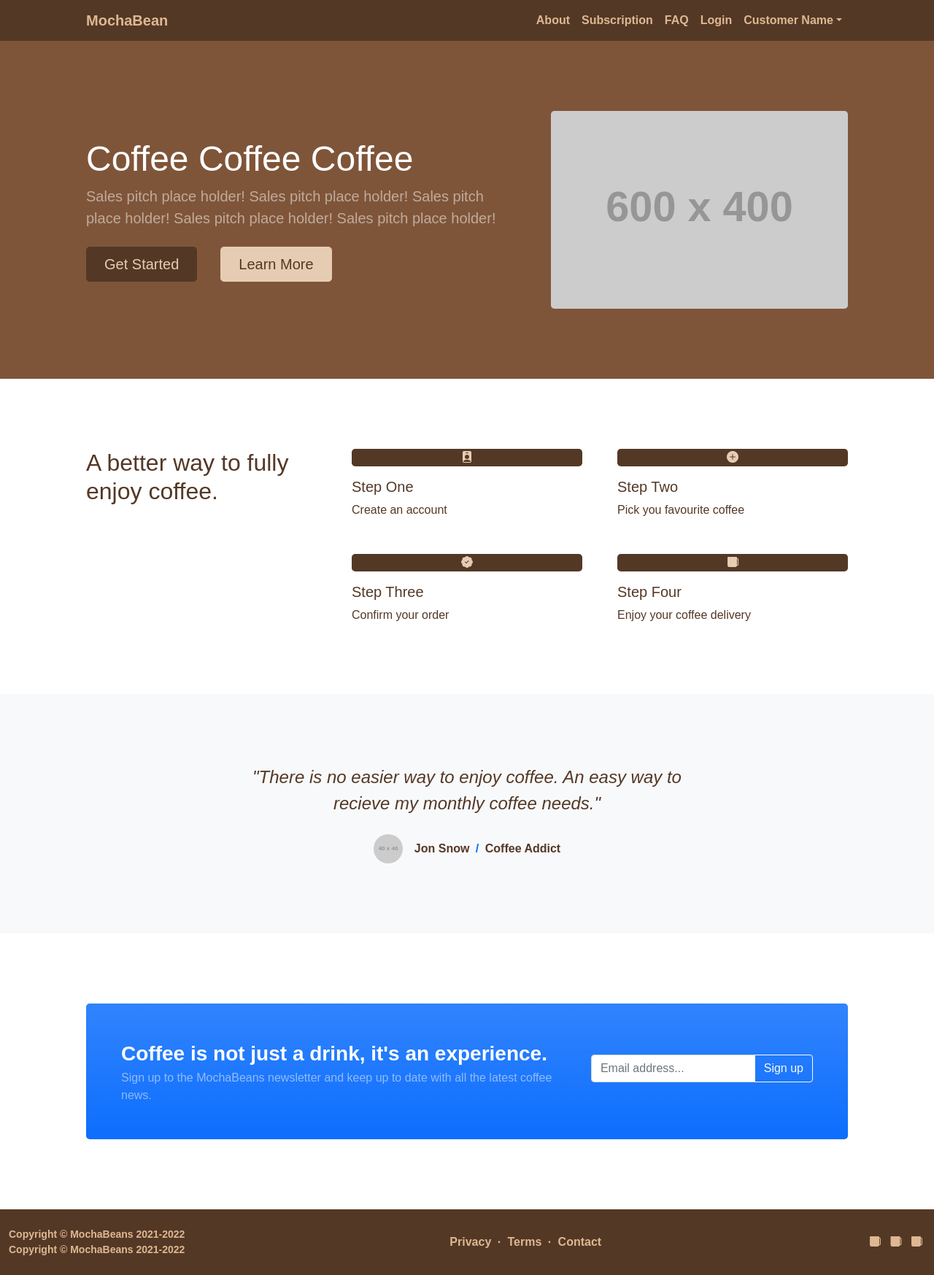
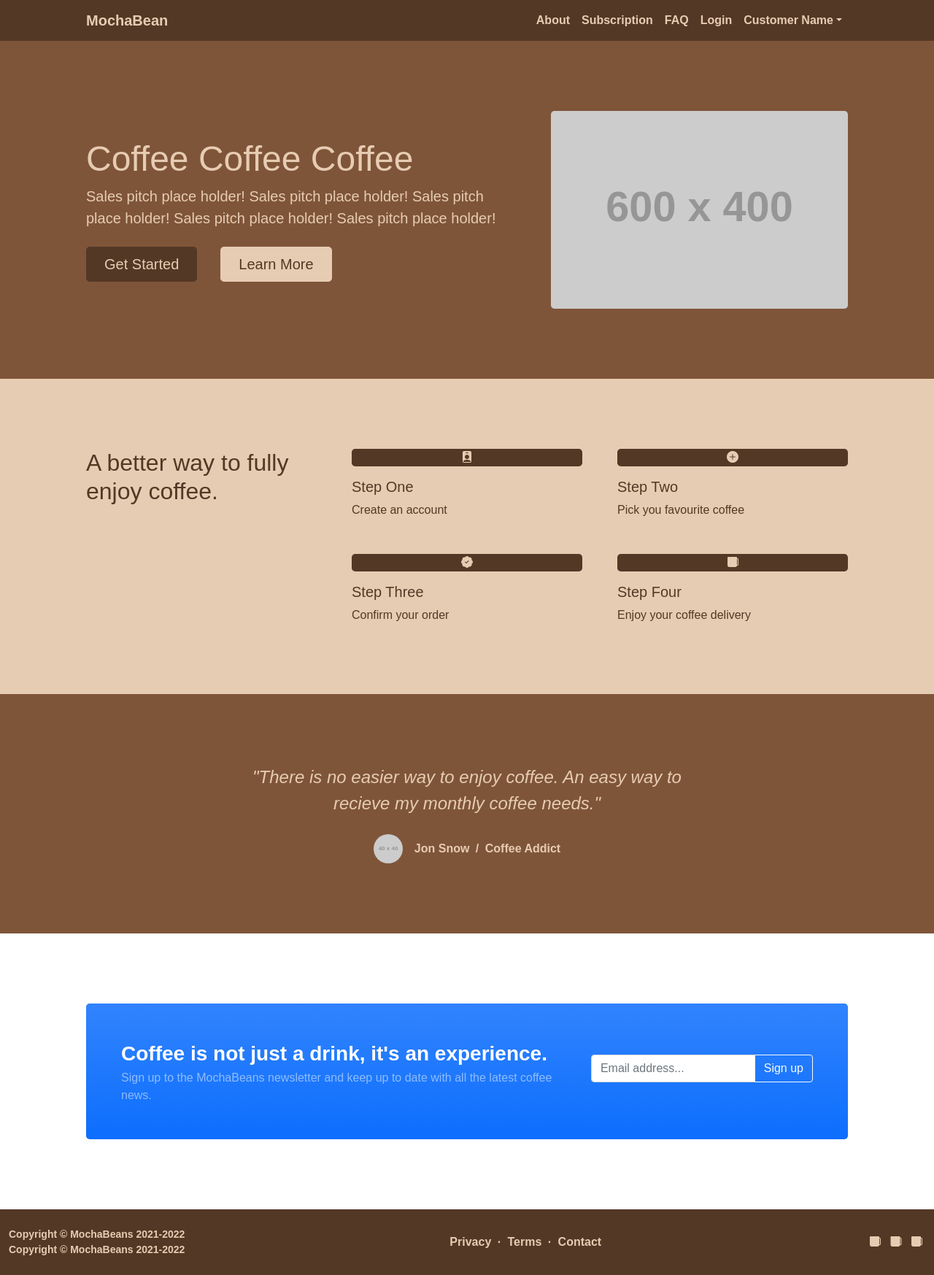
Before and after one commit to Code-Institute-Submissions/MSP-10, a Django app: page / in a window 1280 px wide. Shown: the whole page at 73% size. Run offline with Django 4.2, Linux system fonts and the light colour scheme; grey boxes labelled with a size stand in for pictures from a placeholder-image service; some libraries are stand-ins or nearby versions; some web fonts are replaced.

Commit message:
Update feedback styles in index.html
Setting the correct colors for the feedback section of index.html

```diff
--- a/static/css/style.css
+++ b/static/css/style.css
@@ -11,13 +11,13 @@ body {
 }
 
 .navigation-bar, .footer-bar {
-    color: #ddb892 !important;
+    color: #E6CCB2 !important;
     background-color: #543826 !important;
     text-decoration: none !important;
     font-weight: bold;
 }
 
-.index-header {
+.index-header, .feedback {
     background-color: #7f5539 !important;
     color: #E6CCB2 !important;
 }
@@ -45,3 +45,7 @@ body {
     border-color: #543826 !important;
     color: #E6CCB2 !important;
 }
+
+.guide {
+    background-color: #E6CCB2 !important;
+}
--- a/templates/index.html
+++ b/templates/index.html
@@ -31,8 +31,8 @@ Home Page
                         <div class="row gx-5 align-items-center justify-content-center">
                             <div class="col-lg-8 col-xl-7 col-xxl-6">
                                 <div class="my-5 text-center text-xl-start">
-                                    <h1 class="display-5 fw-bolder text-white mb-2">Coffee Coffee Coffee</h1>
-                                    <p class="lead fw-normal text-white-50 mb-4">Sales pitch place holder! Sales pitch place holder! Sales pitch place holder! Sales pitch place holder! Sales pitch place holder!</p>
+                                    <h1 class="display-5 fw-bolder mb-2">Coffee Coffee Coffee</h1>
+                                    <p class="lead fw-normal text-50 mb-4">Sales pitch place holder! Sales pitch place holder! Sales pitch place holder! Sales pitch place holder! Sales pitch place holder!</p>
                                     <div class="d-grid gap-3 d-sm-flex justify-content-sm-center justify-content-xl-start">
                                         <a class="btn btn-primary btn-lg px-4 me-sm-3 darkmocha-button" href="#features">Get Started</a>
                                         <a class="btn btn-outline-light btn-lg px-4 lightmocha-button" href="#!">Learn More</a>
@@ -44,10 +44,10 @@ Home Page
                     </div>
                 </header>
                 <!-- Guide to the process section-->
-                <section class="py-5" id="features">
+                <section class="py-5 guide">
                     <div class="container px-5 my-5">
                         <div class="row gx-5">
-                            <div class="col-lg-4 mb-5 mb-lg-0"><h2 class="fw-bolder mb-0">A better way to fully enjoy coffee.</h2></div>
+                            <div class="col-lg-4 mb-5 mb-lg-0 align-middle"><h2 class="fw-bolder mb-0">A better way to fully enjoy coffee.</h2></div>
                             <div class="col-lg-8">
                                 <div class="row gx-5 row-cols-1 row-cols-md-2">
                                     <div class="col mb-5 h-100">
@@ -77,7 +77,7 @@ Home Page
                 </section>
                 <!-- Feedback section -->
                 <!-- Single entry for now, will update to revolving display -->
-                <div class="py-5 bg-light">
+                <div class="py-5 bg-light feedback">
                     <div class="container px-5 my-5">
                         <div class="row gx-5 justify-content-center">
                             <div class="col-lg-10 col-xl-7">
@@ -87,7 +87,7 @@ Home Page
                                         <img class="rounded-circle me-3" src="https://dummyimage.com/40x40/ced4da/6c757d" alt="..." />
                                         <div class="fw-bold">
                                             Jon Snow
-                                            <span class="fw-bold text-primary mx-1">/</span>
+                                            <span class="fw-bold mx-1">/</span>
                                             Coffee Addict
                                         </div>
                                     </div>
```
